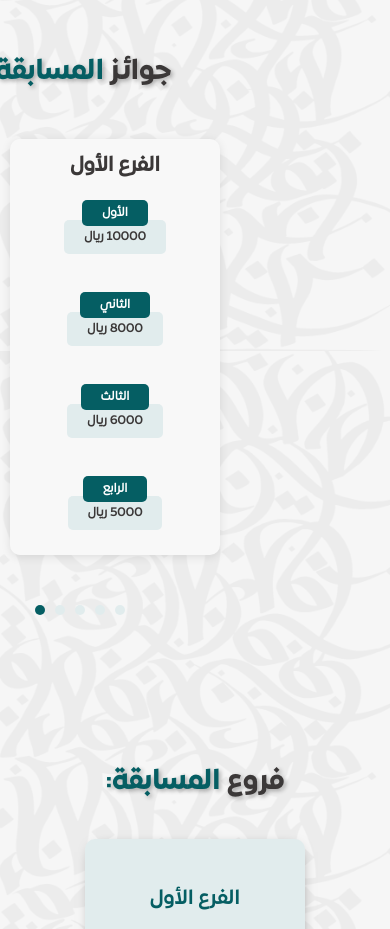
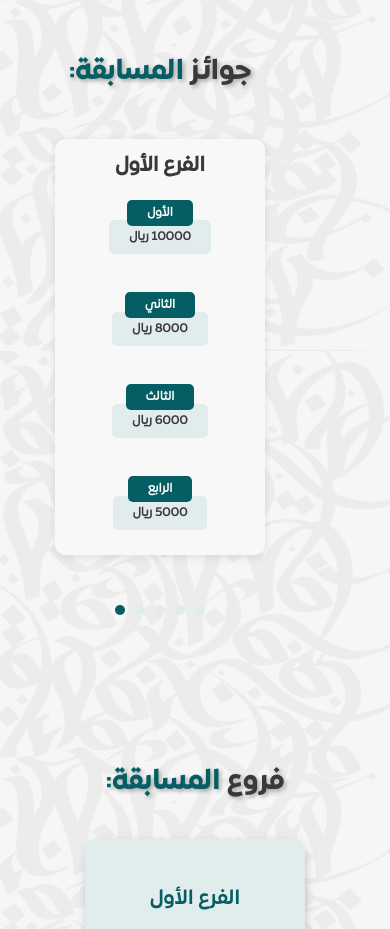
Before and after one commit to IcyCocktail/competition, a React (Create React App) app: page /about in a window 390 px wide. Shown: the part 1920-2849 px from the top of the page. Built offline with nearby package versions, Linux system fonts and the light colour scheme.

Commit message:
fixing the improvment the branches for mobile

```diff
--- a/src/assets/styles.css
+++ b/src/assets/styles.css
@@ -315,11 +315,11 @@ td {
 
 .comp-prize .branches-container {
     display: flex;
-    width: 300px;
+    width: 220px;
     gap: 20px;
     /* justify-content: center; */
     align-items: center;
-    margin: 40px;
+    margin: 40px auto;
     text-align: center;
     overflow-x: scroll;
     scroll-snap-type: x mandatory;
@@ -331,7 +331,7 @@ td {
     background: #f8f8f8;
     padding: 15px;
     width: 180px;
-    margin: 10px;
+    margin: 10px ;
     border-radius: 10px;
     box-shadow: 0px 2px 10px rgba(0, 0, 0, 0.1);
 }
```
